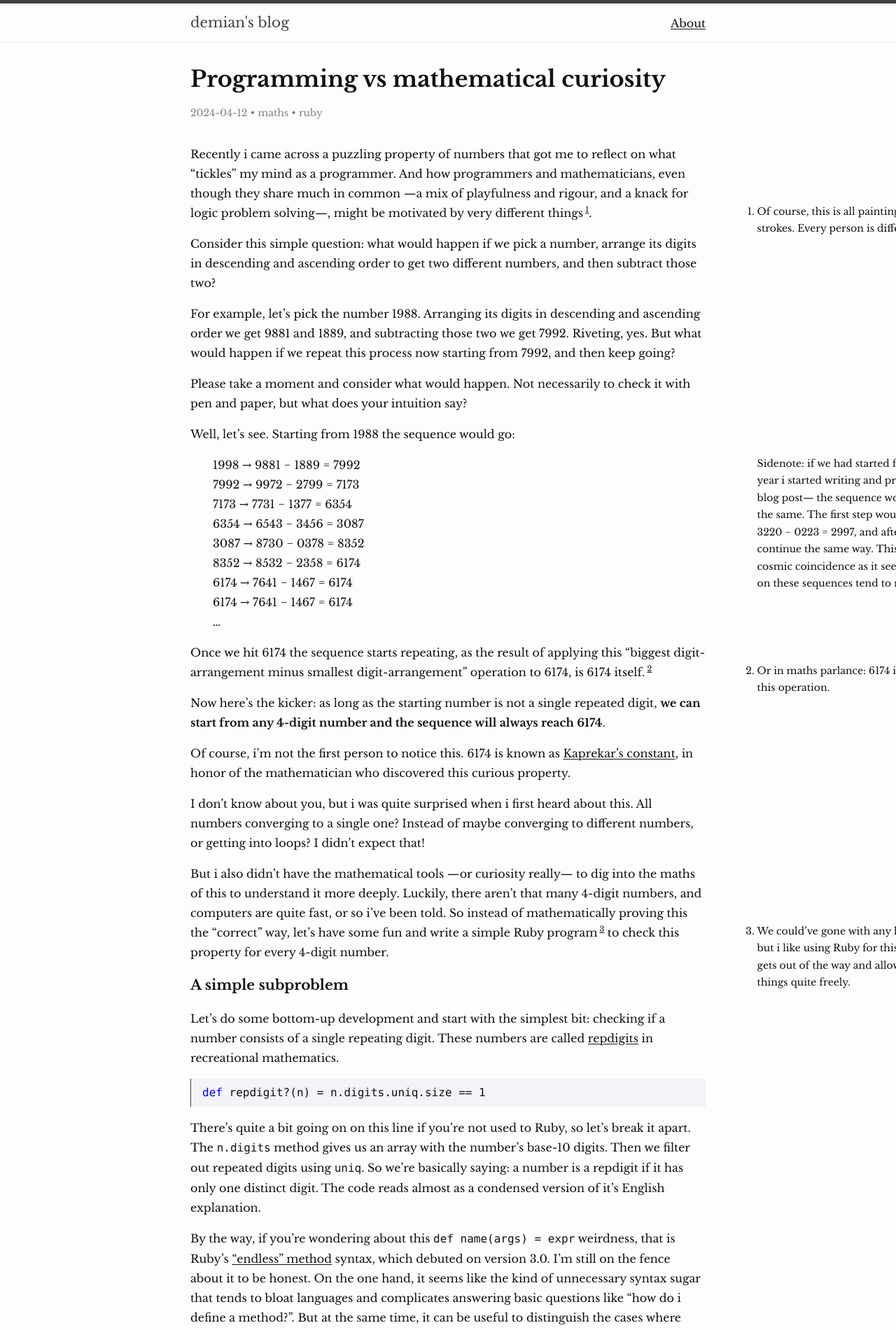
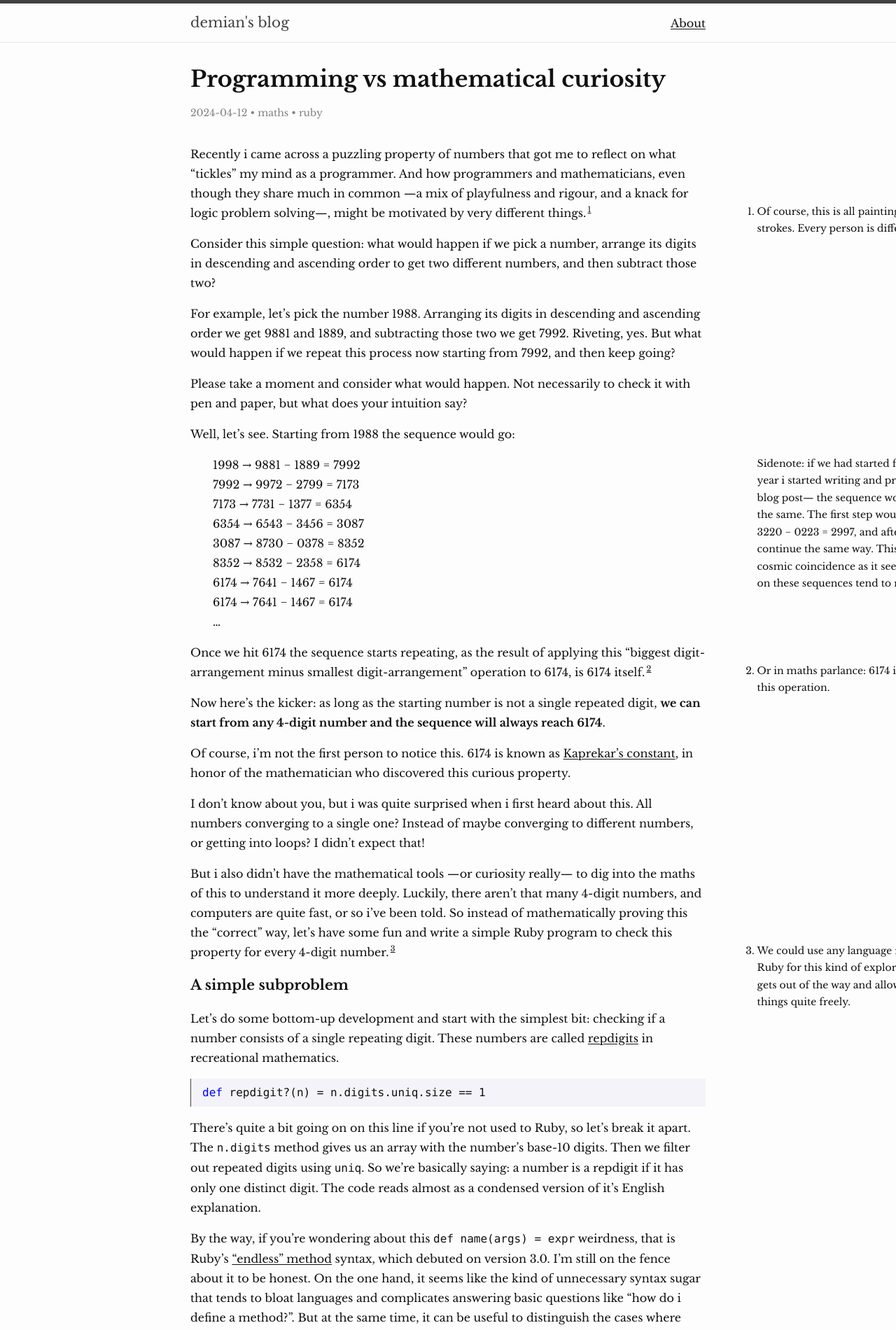
Before and after one commit to epidemian/epidemian.github.io, a Jekyll site: the page built from _posts/2024-04-12-programmer-vs-mathematician.md, in a window 1280 px wide. Shown: the top 1900 px of the page at 70% size. Built offline with Jekyll 4.4.1, drawn with Linux system fonts in a browser that asks for light colours; some of the changed text lies outside the part shown.

Commit message:
Make sidenotes' text content match the flow on the rest of the text
This makes the blog post read much better on the browser reader mode,
where these sidenotes are completely inlined. Not a perfect solution,
but good enough for now.

````diff
--- a/_posts/2024-04-12-programmer-vs-mathematician.md
+++ b/_posts/2024-04-12-programmer-vs-mathematician.md
@@ -4,7 +4,7 @@ layout: post
 tags: maths ruby
 ---
 
-Recently i came across a puzzling property of numbers that got me to reflect on what "tickles" my mind as a programmer. And how programmers and mathematicians, even though they share much in common —a mix of playfulness and rigour, and a knack for logic problem solving—, might be motivated by very different things<span class="sidenote-number" /><span class="sidenote">Of course, this is all painting with very broad strokes. Every person is different.</span>.
+Recently i came across a puzzling property of numbers that got me to reflect on what "tickles" my mind as a programmer. And how programmers and mathematicians, even though they share much in common —a mix of playfulness and rigour, and a knack for logic problem solving—, might be motivated by very different things.<span class="sidenote-number" /><span class="sidenote"> Of course, this is all painting with very broad strokes. Every person is different.</span>
 
 Consider this simple question: what would happen if we pick a number, arrange its digits in descending and ascending order to get two different numbers, and then subtract those two?
 
@@ -28,7 +28,7 @@ Well, let's see. Starting from 1988 the sequence would go:
 - …
 
 
-Once we hit 6174 the sequence starts repeating, as the result of applying this "biggest digit-arrangement minus smallest digit-arrangement" operation to 6174, is 6174 itself.<span class="sidenote-number" /><span class="sidenote">Or in maths parlance: 6174 is a [fixed point] of this operation.</span>
+Once we hit 6174 the sequence starts repeating, as the result of applying this "biggest digit-arrangement minus smallest digit-arrangement" operation to 6174, is 6174 itself.<span class="sidenote-number" /><span class="sidenote"> Or in maths parlance: 6174 is a [fixed point] of this operation.</span>
 
 Now here's the kicker: as long as the starting number is not a single repeated digit, **we can start from any 4-digit number and the sequence will always reach 6174**.
 
@@ -36,7 +36,7 @@ Of course, i'm not the first person to notice this. 6174 is known as [Kaprekar's
 
 I don't know about you, but i was quite surprised when i first heard about this. All numbers converging to a single one? Instead of maybe converging to different numbers, or getting into loops? I didn't expect that!
 
-But i also didn't have the mathematical tools —or curiosity really— to dig into the maths of this to understand it more deeply. Luckily, there aren't that many 4-digit numbers, and computers are quite fast, or so i've been told. So instead of mathematically proving this the "correct" way, let's have some fun and write a simple Ruby program<span class="sidenote-number" /><span class="sidenote">We could've gone with any language really, but i like using Ruby for this kind of thing. It gets out of the way and allows expressing things quite freely. </span> to check this property for every 4-digit number.
+But i also didn't have the mathematical tools —or curiosity really— to dig into the maths of this to understand it more deeply. Luckily, there aren't that many 4-digit numbers, and computers are quite fast, or so i've been told. So instead of mathematically proving this the "correct" way, let's have some fun and write a simple Ruby program to check this property for every 4-digit number.<span class="sidenote-number" /><span class="sidenote"> We could use any language really. I like using Ruby for this kind of explorations because it gets out of the way and allows expressing things quite freely. </span>
 
 ### A simple subproblem
 
@@ -84,7 +84,7 @@ def kap(n)
 end
 ```
 
-Both versions will work fine for our purposes. If for some reason Kaprekar's property doesn't hold for some number, the iterative version will give us a wrong result, and the recursive version will hang forever or overflow the stack<span class="sidenote-number" /><span class="sidenote">Which of the two? That's [an interesting question][ruby TCO]!</span>. Either way, we would know that we have screwed up our "proof" somewhere. *It's fine.*
+Both versions will work fine for our purposes. If for some reason Kaprekar's property doesn't hold for some number, the iterative version will give us a wrong result, and the recursive version will hang forever or overflow the stack.<span class="sidenote-number" /><span class="sidenote"> Which of the two? That's [an interesting question][ruby TCO]!</span> Either way, we would know that we have screwed up our "proof" somewhere. *It's fine.*
 
 ### Rearranging digits
 
@@ -94,9 +94,9 @@ Rearranging the digits of a number to be in ascending order is straightforward n
 def ascending_digits(n) = n.digits.sort.join.to_i
 ```
 
-We take the digits of the number, sort them, then `join` them into a string, and then convert that string to an integer with `to_i`<span class="sidenote-number" /><span class="sidenote">Maybe a bit much unnecessary allocations for my current taste, but for a small proof program like this that's totally fine.</span>.
+We take the digits of the number, sort them, then `join` them into a string, and then convert that string to an integer with `to_i`. Maybe a bit too many unnecessary allocations for some tastes, but for a small proof program like this, it's totally fine.
 
-We can quickly test this on Ruby's interactive console, `irb`<span class="sidenote-number" /><span class="sidenote">Which i would recommend using for this kind of exploratory programming instead of the more "classic" approach of writing a program on a source file, running it, tweaking it, running it again, etc. Once you have your little bits of program written and tested on the console, you can copy them onto an actual program file.</span>:
+We can quickly test this on Ruby's interactive console, `irb`:<span class="sidenote-number" /><span class="sidenote"> Which i would recommend using for this kind of exploratory programming instead of the more "classic" approach of writing a program on a source file, running it, tweaking it, running it again, etc. Once you have your little bits of program written and tested on the console, you can copy them onto an actual program file.</span>
 
 ```irb
 $ irb
@@ -140,7 +140,7 @@ We need to make `descending_digits` consider its inputs as 4-digit numbers, so t
 def descending_digits(n) = n.digits.sort.reverse.join.ljust(4, '0').to_i
 ```
 
-After sorting the digits and joining them into a string, we're using `ljust(4, '0')` to pad the string with zeroes to the right so it is 4 characters long<span class="sidenote-number" /><span class="sidenote">A bit hacky, yes, but it gets the job done. And i think it's quite succinct, and readable enough. If you can think of a better alternative, please let me know :)</span>.
+After sorting the digits and joining them into a string, we're using `ljust(4, '0')` to pad the string with zeroes to the right so it is 4 characters long.<span class="sidenote-number" /><span class="sidenote"> A bit hacky, yes, but it gets the job done. And i think it's quite succinct, and readable enough. If you can think of a better alternative, please let me know!</span>
 
 With that hotfix in, `kap(n)` now seems to work as intended:
 
@@ -164,7 +164,7 @@ end
 
 Again, notice how Ruby code can read as a condensed version of its English translation: for every number from 1 up to 9999, the number is either a repdigit, or its Kaprekar sequence converges to 6174. If neither of these is true, the "proof" fails.
 
-You may be wondering why i used the wordy `or` boolean operator instead of the more common symbolic `||` alternative. Well, it's a stylistic choice really. First, if i had used `||`, the `fail` method call would've needed parentheses around its argument, which i prefer to avoid since i think of `fail` as control flow and i like to visually distinguish control flow methods from other "normal" method calls, like `kap(n)` or `repdigit?(n)` in this case. And second, i think using `and` and `or` as control flow operators —as alternatives to `if` and `unless` respectively— is [a brilliant idea][avdi and or] and can help expressing things in the "natural" way we conceive them<span class="sidenote-number" /><span class="sidenote">Although, i have to admit, this might be a form of Stockholm Syndrome; a rationalization of Ruby's [multiple ways][timtowtdi] of doing the same thing. Generally i prefer languages having one obvious way of doing things. So i'll think about my choice here as a rare exception to my usual structuredness :)</span>.
+You may be wondering why i used the wordy `or` boolean operator instead of the more common symbolic `||` alternative. Well, it's a stylistic choice really. First, if i had used `||`, the `fail` method call would've needed parentheses around its argument, which i prefer to avoid since i think of `fail` as control flow and i like to visually distinguish control flow methods from other "normal" method calls, like `kap(n)` or `repdigit?(n)` in this case. And second, i think using `and` and `or` as control flow operators —as alternatives to `if` and `unless` respectively— is [a brilliant idea][avdi and or] and can help expressing things in the "natural" way we conceive them.<span class="sidenote-number" /><span class="sidenote"> Although, i have to admit, this might be a form of Stockholm Syndrome; a rationalization of Ruby's [multiple ways][timtowtdi] of doing the same thing. Generally i prefer languages having one obvious way of doing things. So i'll think about my choice here as a rare exception to my usual structuredness :)</span>
 
 Stitching all these snippets together, the complete "proof" program is:
 
@@ -204,7 +204,7 @@ I suspect a more maths-oriented person would go through this very differently. M
 
 But i appreciate having played with this. It seems i'm not that into maths as i once thought. And that i love programming. Who would have thought?
 
-And how about you? What was on *your* mind while your eyes read this<span class="sidenote-number" /><span class="sidenote">Assuming they did, in which case: thank you very much for coming along.</span>?
+And how about you? What was on *your* mind while your eyes read this?<span class="sidenote-number" /><span class="sidenote"> Assuming they did, in which case: thank you very much for coming along.</span>
 
 [fixed point]: https://en.wikipedia.org/wiki/Fixed_point_(mathematics)
 [6174]: https://en.wikipedia.org/wiki/6174_(number)
--- a/assets/styles.css
+++ b/assets/styles.css
@@ -412,7 +412,7 @@ td {
 	font-size: 11px;
 	position: relative;
 	top: -0.4rem;
-	margin-left: 0.2rem;
+	margin-left: 0.2em;
   text-decoration: underline;
 }
 
````
